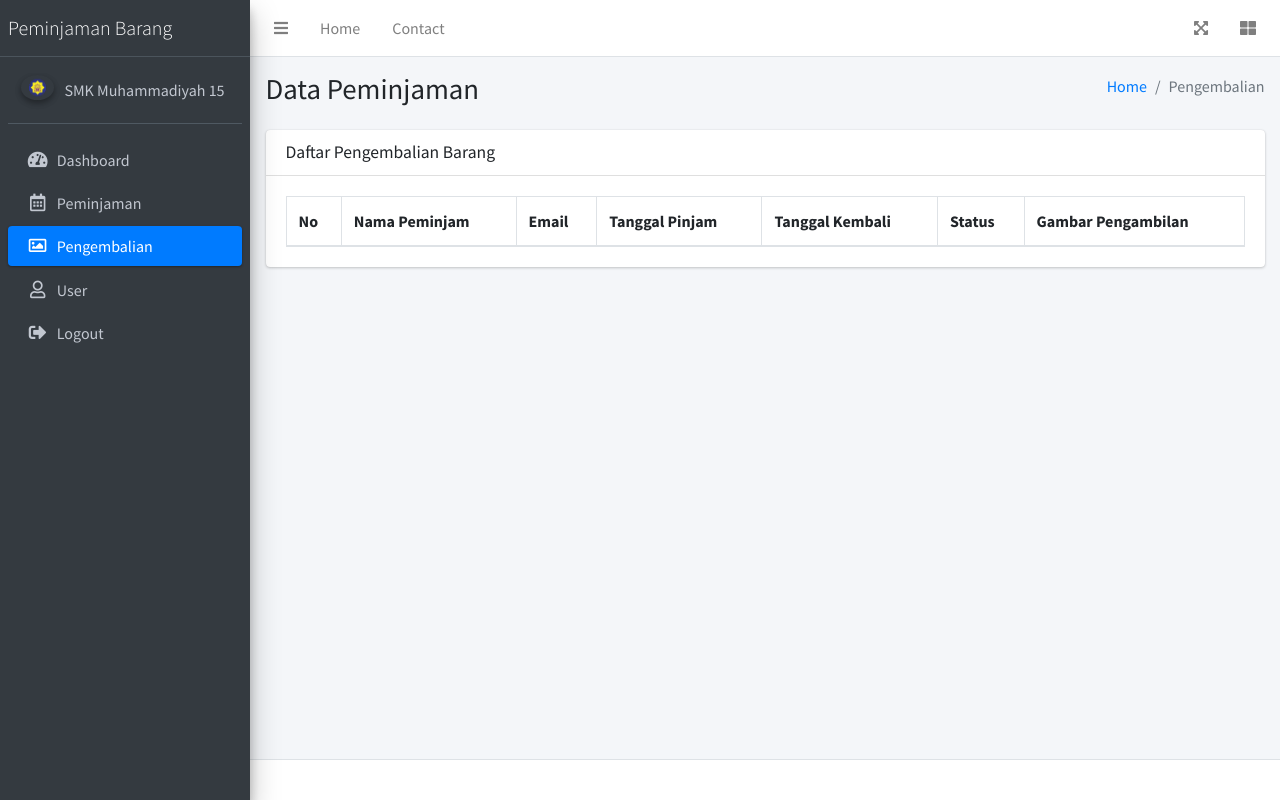
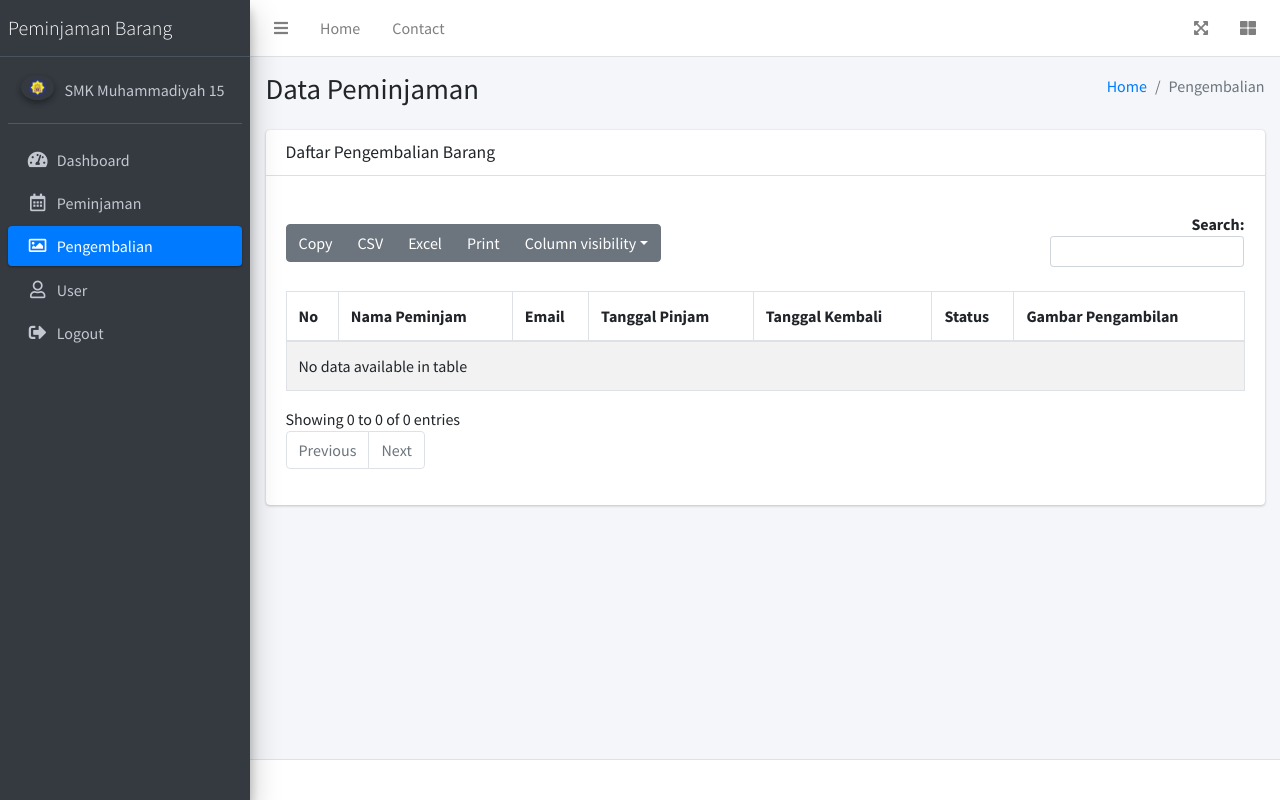
Before and after one commit to Rangers69/peminjaman_barang, a CodeIgniter app: page /peminjaman_barang/pengembalian in a window 1280 px wide. Run offline with CodeIgniter, Linux system fonts and the light colour scheme; data that the repository does not hold is empty; some libraries are stand-ins or nearby versions.

Commit message:
perbaikan data table index pengembalian

```diff
--- a/application/views/pengembalian/index.php
+++ b/application/views/pengembalian/index.php
@@ -26,6 +26,14 @@
                             </div>
                         </div>
                         <div class="card-body">
+                        <div class="row align-items-center mb-3">
+                            <div class="col-md-7 col-12 mb-2 mb-md-0">
+                                <div id="peminjamanTable_buttons" class="d-flex flex-wrap"></div>
+                            </div>
+                            <div class="col-md-5 col-12 text-md-right">
+                                <div id="peminjamanTable_filter" class="dataTables_filter"></div>
+                            </div>
+                        </div>
                         <?= $this->session->flashdata('message'); ?>
                             <table id="peminjamanTable" class="table table-bordered table-striped">
                                 <thead>
@@ -88,18 +96,14 @@
 <script src="https://cdn.jsdelivr.net/npm/sweetalert2@11"></script>
 
 <script>
-    $(document).ready(function() {
-        // Inisialisasi DataTables
-        $('#peminjamanTable').DataTable({
-            "paging": true,
-            "lengthChange": true,
-            "searching": true,
-            "ordering": true,
-            "info": true,
-            "autoWidth": false,
-            "responsive": true,
-            "buttons": ["copy", "csv", "excel", "pdf", "print", "colvis"]
-        }).buttons().container().appendTo('#peminjamanTable_wrapper .col-md-6:eq(0)');
+    $('#peminjamanTable').DataTable({
+    // ...opsi lain...
+    dom: '<"row align-items-center mb-3"' +
+            '<"col-md-7 col-12 mb-2 mb-md-0"B>' +
+            '<"col-md-5 col-12 text-md-right"f>' +
+        '>rtip',
+    buttons: ["copy", "csv", "excel", "pdf", "print", "colvis"]
+    });
 
         // Handle Form Add Peminjaman (CREATE)
         $('#formAddPeminjaman').on('submit', function(e) {
@@ -293,5 +297,4 @@
                 }
             })
         });
-    });
-</script>
+ </script>
```
